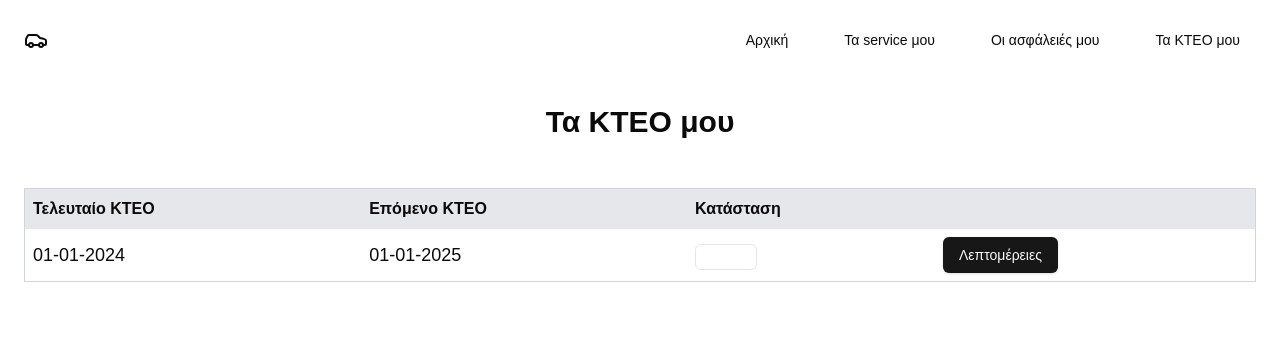
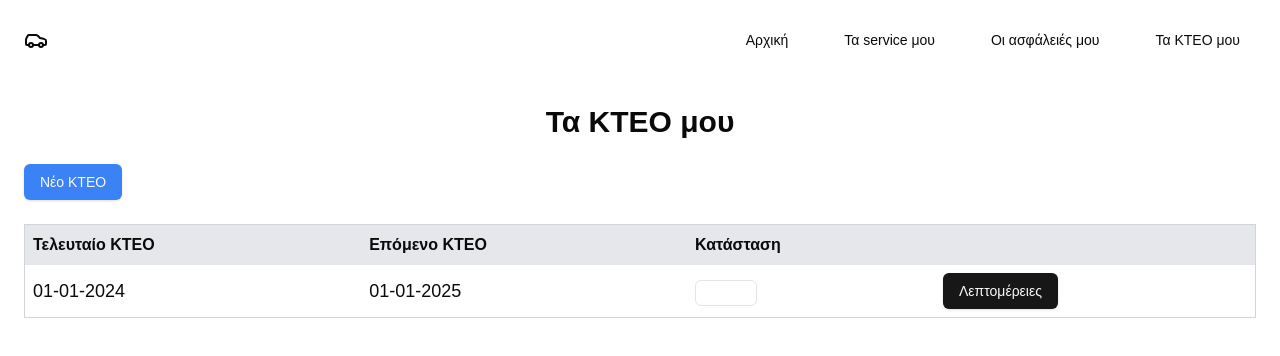
Before and after one commit to gianniszisakis/my_car_frontend, a Next.js app: page /kteo in a window 1280 px wide. Shown: the top 356 px of the page. Built offline with nearby package versions, Linux system fonts and the light colour scheme.

Commit message:
feat: Create new event button as component and add it to KTEO page.

```diff
--- a/app/kteo/page.tsx
+++ b/app/kteo/page.tsx
@@ -1,5 +1,7 @@
 import AllKteoTable from "@/components/kteo/all-kteo-table";
+import { Button } from "@/components/ui/button";
 import vehicleData from "@/public/placeholder-data/vehicleData";
+import NewEventButton from "@/components/new-event/new-event-button";
 
 export default function KTEO() {
   return (
@@ -7,6 +9,7 @@ export default function KTEO() {
       <h1 className="p-6 text-3xl font-bold text-center text-black-600 w-full">
         Τα ΚΤΕΟ μου
       </h1>
+      <NewEventButton text="Νέο ΚΤΕΟ" targetLink="/kteo/newKteo/" />
       <div className="flex flex-row h-screen">
         {vehicleData?.kteo.length > 0 ? (
           <AllKteoTable allKteo={vehicleData?.kteo} />
--- /dev/null
+++ b/components/new-event/new-event-button.tsx
@@ -0,0 +1,20 @@
+import { Button } from "@/components/ui/button";
+import Link from "next/link";
+
+interface NewEventButtonProps {
+  text: string;
+  targetLink: string;
+}
+
+export default function NewEventButton({
+  text,
+  targetLink,
+}: NewEventButtonProps) {
+  return (
+    <div className="pl-6">
+      <Link href={targetLink}>
+        <Button className="bg-blue-500 hover:bg-blue-400">{text}</Button>
+      </Link>
+    </div>
+  );
+}
```
